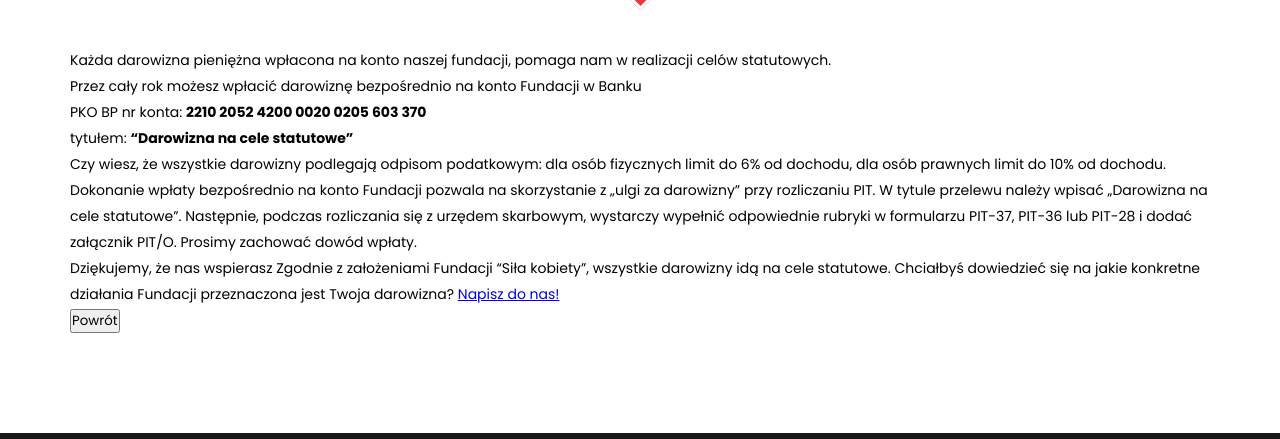
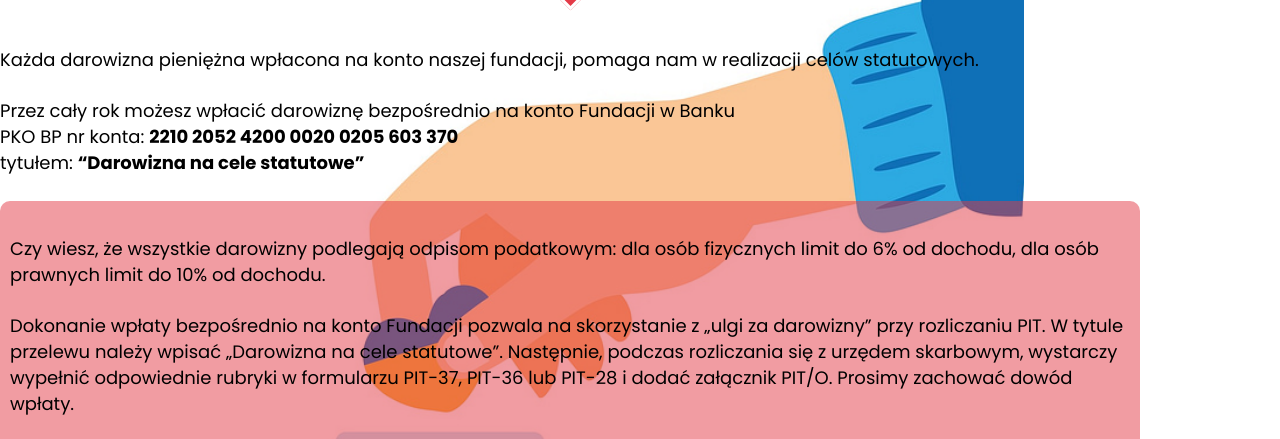
Before and after one commit to tomasztaw/silakobiety, a plain HTML site: page support.html in a window 1280 px wide. Shown: the part 174-613 px from the top of the page. Drawn offline with Linux system fonts and the light colour scheme.

Commit message:
added support

```diff
--- a/style.css
+++ b/style.css
@@ -693,3 +693,43 @@ footer .newsLetterContainer input {
 }
 
 /* Responsive Code end here */
+
+/* Support side */
+
+.support-banner {
+  min-height: 100vh;
+  width: 80%;
+  background-image: url(imgs/donation-7647719_1920.jpg);
+  background-size: cover;
+  background-position: center;
+}
+
+.support p {
+  margin: 25px auto;
+  font-size: 18px;
+}
+
+.support .advice {
+  background-color: rgba(228, 58, 71, 0.5);
+  padding: 10px;
+  border-radius: 10px;
+}
+
+.support button {
+  /* background-color: #e43a47; */
+  background-color: var(--themeRed);
+  color: #fff;
+  padding: 10px 20px;
+  /* border: none; */
+  border: 1px solid white;
+  border-radius: 5px;
+  cursor: pointer;
+  font-size: 16px;
+  margin: 20px 20px;
+}
+
+.support button:hover {
+  background-color: #c92c39;
+  border: 1px solid black;
+  border-radius: 8px;
+}
```
Also changed, not shown: index.html (+8 -4 lines), imgs/donation-7647719_1920.jpg (added).
